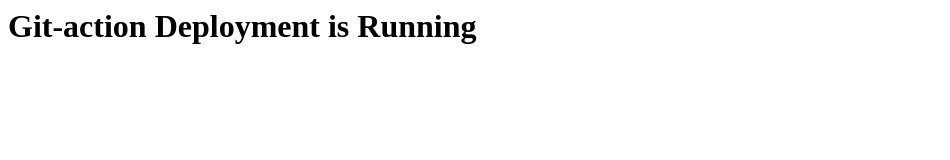
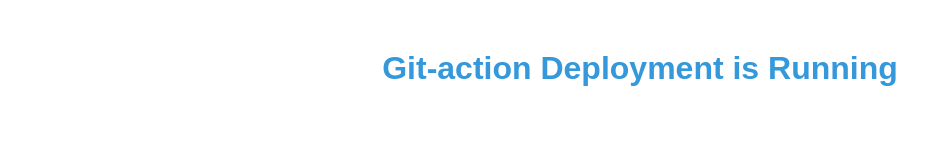
Before and after one commit to pratiksnarkhede/GithubAction_test, a plain HTML site: page index.html in a window 1280 px wide. Shown: the whole page, without its empty margins (0-950 px from the left). Drawn offline with Linux system fonts and the light colour scheme.

Commit message:
Update index.html

```diff
--- a/index.html
+++ b/index.html
@@ -1 +1,21 @@
-<h1> Git-action Deployment is Running </h1>
+<!DOCTYPE html>
+<html lang="en">
+<head>
+    <meta charset="UTF-8">
+    <meta name="viewport" content="width=device-width, initial-scale=1.0">
+    <title>Git-action Deployment</title>
+    <style>
+        body {
+            font-family: Arial, sans-serif;
+            text-align: center;
+            margin: 50px;
+        }
+        h1 {
+            color: #3498db;
+        }
+    </style>
+</head>
+<body>
+    <h1>Git-action Deployment is Running</h1>
+</body>
+</html>
```
